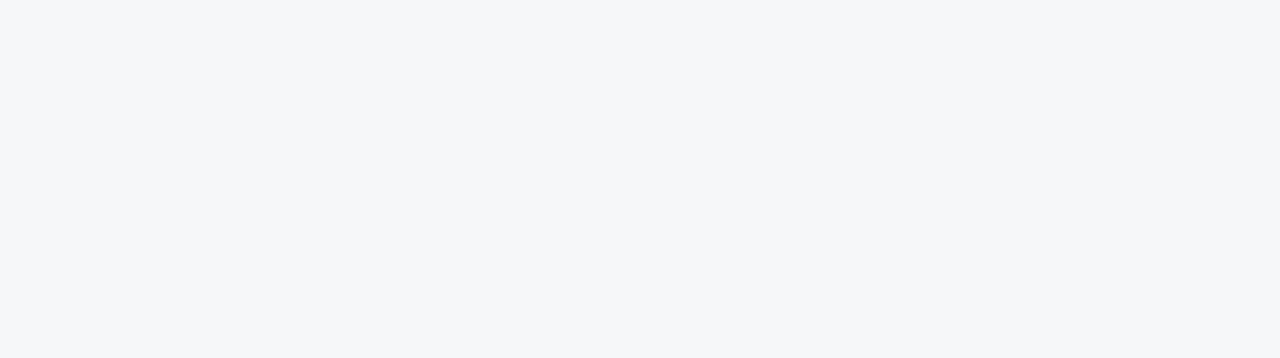
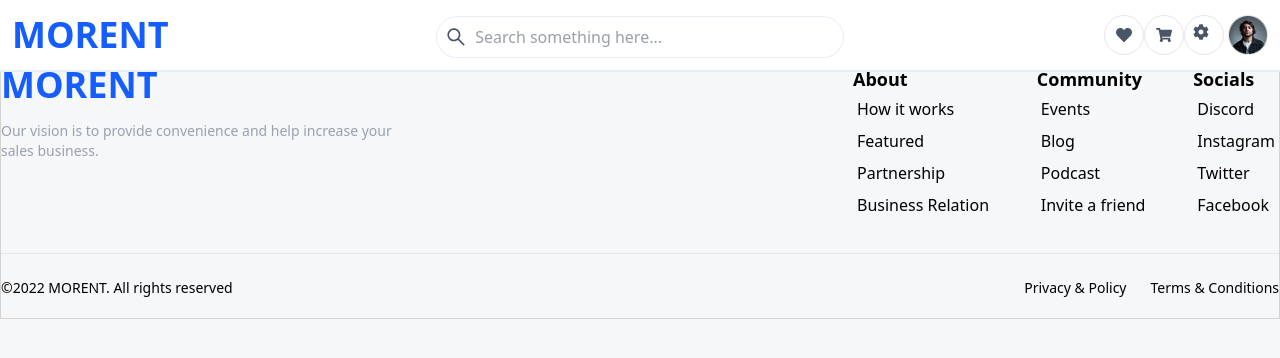
Before and after one commit to Mahdi-Devm/Morent-React, a React (Vite) app: page /hearth in a window 1280 px wide. Before the commit this address had no page. Shown: the top 358 px of the page. Built offline with nearby package versions, Linux system fonts and the light colour scheme.

Commit message:
Refactor layout structure and add routing for new pages

```diff
--- a/src/App.jsx
+++ b/src/App.jsx
@@ -1,13 +1,14 @@
-import { BrowserRouter, Route, Routes } from "react-router-dom";
-import Layout from "./Layout/Layout";
+import Header from "./Layout/Header/Header";
+import Footer from "./Layout/Footer/Footer";
+import { Outlet } from "react-router-dom";
 
 function App() {
   return (
-    <BrowserRouter>
-      <Routes>
-        <Route path="/" element={<Layout />} />
-      </Routes>
-    </BrowserRouter>
+    <div className="flex flex-col ">
+      <Header />
+      <Outlet />
+      <Footer />
+    </div>
   );
 }
 
--- a/src/Feature/BodyMainPage/BodyMainPage.jsx
+++ b/src/Feature/BodyMainPage/BodyMainPage.jsx
@@ -15,6 +15,7 @@ import Image12 from "./Car11.png";
 
 function BodyMainPage() {
   const [cars, setCars] = useState([]);
+  const [hearths, setHearths] = useState(false);
 
   const images = {
     Image1,
@@ -41,6 +42,13 @@ function BodyMainPage() {
     getCars();
   }, []);
 
+  function handelishearth(Cartid) {
+    setHearths((prevState) => ({
+      ...prevState,
+      [Cartid]: !prevState[Cartid],
+    }));
+  }
+
   return (
     <div className="grid grid-cols-1 sm:grid-cols-2 md:grid-cols-3 lg:grid-cols-4 gap-6 p-6">
       {cars.map((car, index) => (
@@ -51,7 +59,12 @@ function BodyMainPage() {
           <div className="relative flex-1 p-4">
             <div className="flex justify-between items-center mb-4">
               <h3 className="text-xl font-bold text-gray-800">{car.brand}</h3>
-              <FaHeart className="text-2xl cursor-pointer text-gray-300 hover:text-red-500 transition-colors duration-300" />
+              <FaHeart
+                onClick={() => handelishearth(car.id)}
+                className={`text-2xl cursor-pointer ${
+                  hearths[car.id] ? "text-red-500" : "text-gray-300"
+                } hover:text-red-500 transition-colors duration-300`}
+              />
             </div>
             <img
               src={images[`Image${(index % 12) + 1}`]}
--- a/src/Feature/HeaderMainPage/HeaderMainPage.jsx
+++ b/src/Feature/HeaderMainPage/HeaderMainPage.jsx
@@ -58,11 +58,11 @@ function HeaderMainPage() {
             </div>
           </div>
         </div>
-        <div className="w-12 h-12  bg-[#3563E9] rounded-full flex justify-center items-center shadow-sm text-white text-lg mx-15 hover:bg-[#3559e9] hover:transition-colors duration-300 hover:cursor-pointer fixed bottom-3 right-1  ">
+        <div className="w-12 h-12  bg-[#3563E9] rounded-full flex justify-center items-center shadow-sm text-white text-lg mx-15 hover:bg-[#3559e9] hover:transition-colors duration-300 hover:cursor-pointer fixed bottom-3 right-1  z-10">
           <FaChevronDown />
         </div>
 
-        <div className="w-12 h-12 bg-[#3563E9] rounded-full flex justify-center items-center shadow-sm text-white text-lg mx-15 hover:bg-[#3559e9] hover:transition-colors duration-300 hover:cursor-pointer fixed bottom-3 right-1 md:hidden">
+        <div className="w-12 h-12 bg-[#3563E9] rounded-full flex justify-center items-center shadow-sm text-white text-lg mx-15 hover:bg-[#3559e9] hover:transition-colors duration-300 hover:cursor-pointer fixed bottom-3 right-1 md:hidden z-10">
           <FaChevronDown />
         </div>
 
--- /dev/null
+++ b/src/Feature/HearthPahe/HearthPahe.jsx
@@ -0,0 +1,5 @@
+function HearthPahe() {
+  return <div>HearthPahe</div>;
+}
+
+export default HearthPahe;
--- /dev/null
+++ b/src/Feature/Shopingcart/Shopingcart.jsx
@@ -0,0 +1,5 @@
+function Shopingcart() {
+  return <div>Shopingcart</div>;
+}
+
+export default Shopingcart;
--- a/src/Layout/Header/Logo.jsx
+++ b/src/Layout/Header/Logo.jsx
@@ -1,6 +1,12 @@
+import { useNavigate } from "react-router-dom";
+
 function Logo() {
+  const nav = useNavigate();
   return (
-    <div className="font-semibold text-[22px] text-blue-600 sm:text-4xl">
+    <div
+      onClick={() => nav("/Layout")}
+      className="font-semibold text-[22px] text-blue-600 sm:text-4xl"
+    >
       MORENT
     </div>
   );
--- a/src/Layout/Header/Profile.jsx
+++ b/src/Layout/Header/Profile.jsx
@@ -1,22 +1,27 @@
 import { FaHeart, FaShoppingCart, FaCog } from "react-icons/fa";
-
+import Image1 from "./Imageheader/Image7.png";
+import { useNavigate } from "react-router-dom";
 function Profile() {
+  const nav = useNavigate();
   return (
     <div className="flex">
       <div className="flex items-center space-x-2 border-stone-200 rounded-full p-2 w-10 border-1 justify-center hover:bg-gray-200 hover:text-gray-700">
-        <FaHeart className="text-gray-600" />
+        <FaHeart onClick={() => nav("/hearth")} className="text-gray-600" />
       </div>
       <div className="flex items-center space-x-2 border-stone-200 rounded-full p-2 w-10 border-1 justify-center hover:bg-gray-200 hover:text-gray-700">
-        <FaShoppingCart className="text-gray-600" />
+        <FaShoppingCart
+          onClick={() => nav("/shopingcarts")}
+          className="text-gray-600"
+        />
       </div>
       <div className="flex items-center space-x-2 border-stone-200 rounded-full p-2 w-10 border-1 justify-center hidden sm:block hover:bg-gray-200 hover:text-gray-700">
         <FaCog className="text-gray-600" />
       </div>
 
-      <div className="border-stone-200 rounded-full w-10 border-1 justify-center">
+      <div className="border-stone-200 rounded-full w-10 border-1 justify-center ml-1">
         <img
           className="justify-center flex items-center"
-          src="./Imageheader/Image7.png"
+          src={Image1}
           alt="Prof"
         />
       </div>
--- a/src/Layout/Layout.jsx
+++ b/src/Layout/Layout.jsx
@@ -1,21 +1,15 @@
 import BodyMainPage from "../Feature/BodyMainPage/BodyMainPage";
 import HeaderMainPage from "../Feature/HeaderMainPage/HeaderMainPage";
 import MiddleLine from "../Feature/MiddleLine/MiddleLine";
-import Footer from "./Footer/Footer";
-import Header from "./Header/Header";
 
 function Layout() {
   return (
-    <div className="flex flex-col ">
-      <Header />
-      <div className="items-center flex flex-grow justify-center  mt-18">
-        <div className="  w-[1380px] ">
-          <HeaderMainPage />
-          <MiddleLine />
-          <BodyMainPage />
-        </div>
+    <div className="items-center flex flex-grow justify-center  mt-18">
+      <div className="  w-[1380px] ">
+        <HeaderMainPage />
+        <MiddleLine />
+        <BodyMainPage />
       </div>
-      <Footer />
     </div>
   );
 }
--- a/src/main.jsx
+++ b/src/main.jsx
@@ -1,10 +1,22 @@
 import { StrictMode } from "react";
 import { createRoot } from "react-dom/client";
 import "./index.css";
-import App from "./App.jsx";
+import { BrowserRouter, Route, Routes } from "react-router-dom";
+import Layout from "./Layout/Layout";
+import Shopingcart from "./Feature/Shopingcart/Shopingcart";
+import HearthPahe from "./Feature/HearthPahe/HearthPahe";
+import App from "./App";
 
 createRoot(document.getElementById("root")).render(
   <StrictMode>
-    <App />
+    <BrowserRouter>
+      <Routes>
+        <Route path="/" element={<App />}>
+          <Route path="Layout" element={<Layout />} />
+          <Route path="hearth" element={<HearthPahe />} />
+          <Route path="shopingcart" element={<Shopingcart />} />
+        </Route>
+      </Routes>
+    </BrowserRouter>
   </StrictMode>
 );
```
